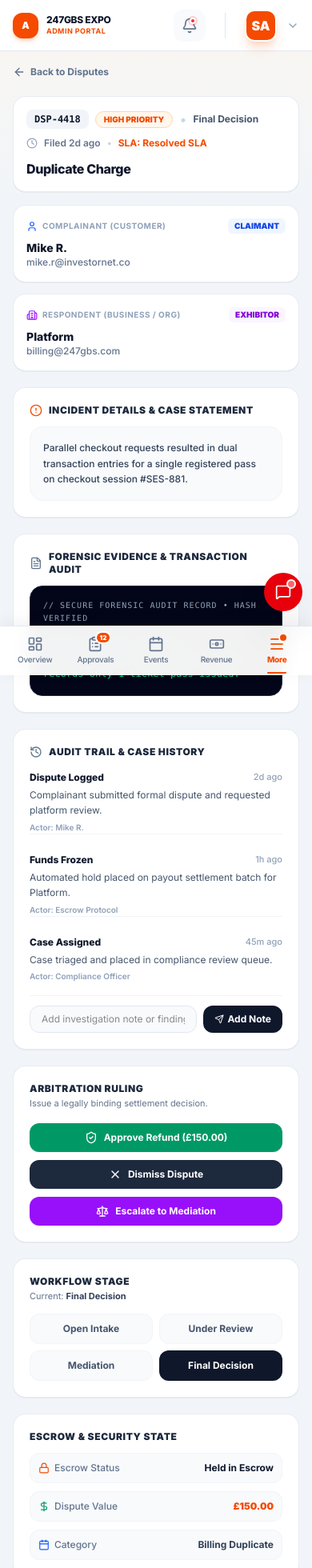
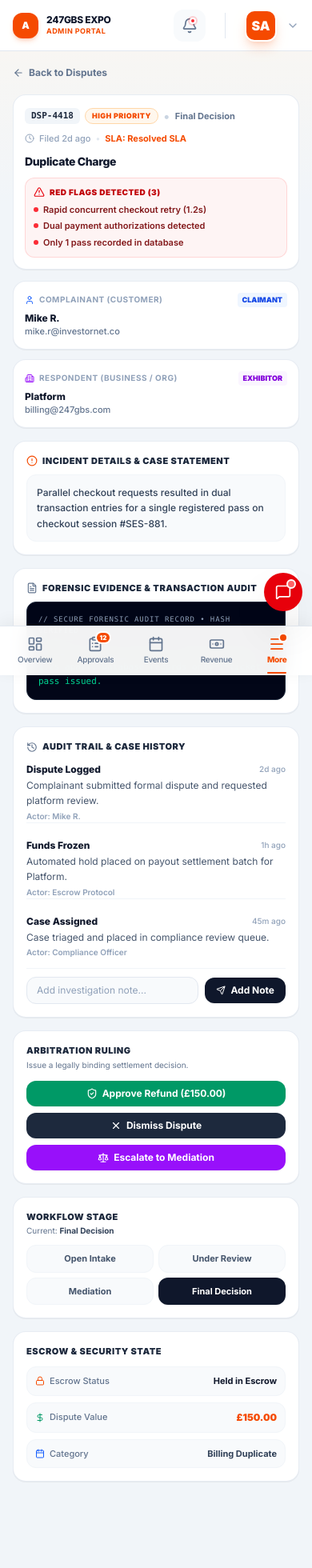
Before and after one commit to Synergyfy/247GBS-Expo, a Next.js app: page /dashboard/admin/disputes/DSP-4418 in a window 390 px wide. Shown: the top 1960 px of the page at 80% size. Built offline with nearby package versions, Linux system fonts and the light colour scheme.

Commit message:
style(admin): add red flags section and compact mobile typography in dispute review

```diff
--- a/src/app/dashboard/admin/disputes/[id]/page.tsx
+++ b/src/app/dashboard/admin/disputes/[id]/page.tsx
@@ -16,6 +16,7 @@ import {
   X,
   CheckCircle2,
   AlertCircle,
+  AlertTriangle,
   History,
   Send,
   Lock,
@@ -141,7 +142,7 @@ export default function DisputeDetailPage() {
   const currentStageObj = STAGES.find((s) => s.id === dispute.status);
 
   return (
-    <div className="max-w-6xl mx-auto space-y-4 sm:space-y-6 pb-24 lg:pb-12 relative">
+    <div className="max-w-6xl mx-auto space-y-3.5 sm:space-y-5 pb-24 lg:pb-12 relative">
       {/* Toast Notification — Smooth Slide-in */}
       <AnimatePresence>
         {toastMessage && (
@@ -173,20 +174,20 @@ export default function DisputeDetailPage() {
           href="/dashboard/admin/disputes"
           className="inline-flex items-center gap-1.5 text-xs font-bold text-slate-500 hover:text-orange-600 transition-colors group cursor-pointer"
         >
-          <ArrowLeft className="w-4 h-4 group-hover:-translate-x-0.5 transition-transform" />
+          <ArrowLeft className="w-3.5 h-3.5 group-hover:-translate-x-0.5 transition-transform" />
           <span>Back to Disputes</span>
         </Link>
       </div>
 
       {/* Main Header */}
-      <div className="bg-white p-4 sm:p-6 rounded-2xl sm:rounded-3xl border border-slate-200/80 shadow-2xs space-y-3">
-        <div className="flex flex-wrap items-center justify-between gap-2.5">
-          <div className="flex items-center gap-2">
-            <span className="font-mono text-xs sm:text-sm font-black bg-slate-100 text-slate-900 px-2.5 py-1 rounded-lg">
+      <div className="bg-white p-3.5 sm:p-5 rounded-2xl sm:rounded-3xl border border-slate-200/80 shadow-2xs space-y-2.5">
+        <div className="flex flex-wrap items-center justify-between gap-2">
+          <div className="flex flex-wrap items-center gap-1.5 sm:gap-2">
+            <span className="font-mono text-[11px] sm:text-xs font-black bg-slate-100 text-slate-800 px-2 py-0.5 rounded-md">
               {dispute.id}
             </span>
             <span
-              className={`text-[10px] sm:text-[11px] font-black uppercase px-2.5 py-0.5 rounded-full ${
+              className={`text-[9px] sm:text-[10px] font-black uppercase tracking-wider px-2 py-0.5 rounded-full ${
                 dispute.priority === "CRITICAL"
                   ? "bg-red-50 text-red-600 border border-red-200"
                   : dispute.priority === "HIGH"
@@ -197,86 +198,104 @@ export default function DisputeDetailPage() {
               {dispute.priority} PRIORITY
             </span>
             <span className="text-slate-300">•</span>
-            <span className="text-xs font-bold text-slate-600">
+            <span className="text-[11px] sm:text-xs font-bold text-slate-500">
               {currentStageObj?.label}
             </span>
           </div>
 
-          <div className="flex items-center gap-2 text-xs text-slate-500 font-semibold">
-            <Clock className="w-3.5 h-3.5 text-slate-400" />
+          <div className="flex items-center gap-1.5 text-[11px] text-slate-400 font-medium">
+            <Clock className="w-3 h-3 text-slate-400 shrink-0" />
             <span>Filed {dispute.date}</span>
             {dispute.sla && (
               <>
-                <span className="text-slate-300">•</span>
+                <span className="text-slate-200">•</span>
                 <span className="text-orange-600 font-bold">SLA: {dispute.sla}</span>
               </>
             )}
           </div>
         </div>
 
-        <h1 className="text-base sm:text-xl font-extrabold text-slate-900 tracking-tight">
+        <h1 className="text-sm sm:text-base font-extrabold text-slate-900 tracking-tight">
           {dispute.subject}
         </h1>
+
+        {/* Red Flags / Risk Indicators */}
+        {dispute.redFlags && dispute.redFlags.length > 0 && (
+          <div className="bg-red-50/80 border border-red-200/70 rounded-xl p-2.5 sm:p-3 space-y-1.5">
+            <div className="flex items-center gap-1.5 text-red-700 font-black text-[10px] sm:text-[11px] uppercase tracking-wider">
+              <AlertTriangle className="w-3.5 h-3.5 text-red-600 shrink-0" />
+              <span>Red Flags Detected ({dispute.redFlags.length})</span>
+            </div>
+            <div className="grid grid-cols-1 sm:grid-cols-2 gap-1 text-[11px] text-red-900 font-semibold">
+              {dispute.redFlags.map((flag, idx) => (
+                <div key={idx} className="flex items-center gap-1.5">
+                  <span className="w-1.5 h-1.5 rounded-full bg-red-500 shrink-0" />
+                  <span className="truncate">{flag}</span>
+                </div>
+              ))}
+            </div>
+          </div>
+        )}
       </div>
 
       {/* Layout Grid */}
-      <div className="grid grid-cols-1 lg:grid-cols-3 gap-5">
+      <div className="grid grid-cols-1 lg:grid-cols-3 gap-4 sm:gap-5">
         {/* Left Column (2 Cols): Case Information & Evidence */}
-        <div className="lg:col-span-2 space-y-5">
+        <div className="lg:col-span-2 space-y-4">
           {/* Parties Grid */}
-          <div className="grid grid-cols-1 sm:grid-cols-2 gap-3.5">
+          <div className="grid grid-cols-1 sm:grid-cols-2 gap-3">
             {/* Complainant */}
-            <div className="bg-white p-4 rounded-2xl border border-slate-200/80 shadow-2xs space-y-2">
+            <div className="bg-white p-3.5 rounded-2xl border border-slate-200/80 shadow-2xs space-y-1.5">
               <div className="flex items-center justify-between">
                 <span className="text-[10px] font-bold text-slate-400 uppercase tracking-wider flex items-center gap-1.5">
-                  <User className="w-3.5 h-3.5 text-blue-600" /> Complainant (Customer)
+                  <User className="w-3 h-3 text-blue-600" /> Complainant (Customer)
                 </span>
-                <span className="text-[10px] font-black uppercase bg-blue-50 text-blue-700 px-2 py-0.5 rounded-md">
+                <span className="text-[9px] font-black uppercase bg-blue-50 text-blue-700 px-1.5 py-0.5 rounded">
                   Claimant
                 </span>
               </div>
               <div>
-                <p className="font-extrabold text-slate-900 text-sm">{dispute.complainant}</p>
-                <p className="text-xs text-slate-500 font-medium">{dispute.complainantEmail}</p>
+                <p className="font-extrabold text-slate-900 text-xs sm:text-sm">{dispute.complainant}</p>
+                <p className="text-[11px] text-slate-500 font-medium">{dispute.complainantEmail}</p>
               </div>
             </div>
 
             {/* Respondent */}
-            <div className="bg-white p-4 rounded-2xl border border-slate-200/80 shadow-2xs space-y-2">
+            <div className="bg-white p-3.5 rounded-2xl border border-slate-200/80 shadow-2xs space-y-1.5">
               <div className="flex items-center justify-between">
                 <span className="text-[10px] font-bold text-slate-400 uppercase tracking-wider flex items-center gap-1.5">
-                  <Building2 className="w-3.5 h-3.5 text-purple-600" /> Respondent (Business / Org)
+                  <Building2 className="w-3 h-3 text-purple-600" /> Respondent (Business / Org)
                 </span>
-                <span className="text-[10px] font-black uppercase bg-purple-50 text-purple-700 px-2 py-0.5 rounded-md">
+                <span className="text-[9px] font-black uppercase bg-purple-50 text-purple-700 px-1.5 py-0.5 rounded">
                   Exhibitor
                 </span>
               </div>
               <div>
-                <p className="font-extrabold text-slate-900 text-sm">{dispute.respondent}</p>
-                <p className="text-xs text-slate-500 font-medium">{dispute.respondentEmail}</p>
+                <p className="font-extrabold text-slate-900 text-xs sm:text-sm">{dispute.respondent}</p>
+                <p className="text-[11px] text-slate-500 font-medium">{dispute.respondentEmail}</p>
               </div>
             </div>
           </div>
 
           {/* Incident Description */}
-          <div className="bg-white p-5 rounded-2xl sm:rounded-3xl border border-slate-200/80 shadow-2xs space-y-3">
-            <h3 className="text-xs font-black uppercase tracking-wider text-slate-800 flex items-center gap-2">
-              <AlertCircle className="w-4 h-4 text-orange-600" />
+          <div className="bg-white p-4 rounded-2xl sm:rounded-3xl border border-slate-200/80 shadow-2xs space-y-2">
+            <h3 className="text-[11px] font-black uppercase tracking-wider text-slate-800 flex items-center gap-1.5">
+              <AlertCircle className="w-3.5 h-3.5 text-orange-600" />
               <span>Incident Details & Case Statement</span>
             </h3>
-            <p className="text-xs sm:text-sm text-slate-700 leading-relaxed font-medium bg-slate-50 p-4 rounded-2xl border border-slate-100">
+            <p className="text-xs text-slate-700 leading-relaxed font-medium bg-slate-50 p-3 rounded-xl border border-slate-100">
               {dispute.details}
             </p>
           </div>
 
           {/* Forensic Evidence & Audit Record */}
-          <div className="bg-white p-5 rounded-2xl sm:rounded-3xl border border-slate-200/80 shadow-2xs space-y-3">
-            <h3 className="text-xs font-black uppercase tracking-wider text-slate-800 flex items-center gap-2">
-              <FileText className="w-4 h-4 text-slate-500" />
+          <div className="bg-white p-4 rounded-2xl sm:rounded-3xl border border-slate-200/80 shadow-2xs space-y-2">
+            <h3 className="text-[11px] font-black uppercase tracking-wider text-slate-800 flex items-center gap-1.5">
+              <FileText className="w-3.5 h-3.5 text-slate-500" />
               <span>Forensic Evidence & Transaction Audit</span>
             </h3>
-            <div className="bg-slate-950 text-emerald-400 font-mono text-xs p-4 rounded-2xl leading-relaxed overflow-x-auto shadow-inner border border-slate-800">
-              <div className="text-slate-400 text-[10px] mb-2 uppercase tracking-widest pb-1 border-b border-slate-800">
+            <div className="bg-slate-950 text-emerald-400 font-mono text-[11px] p-3.5 rounded-xl leading-relaxed overflow-x-auto shadow-inner border border-slate-800">
+              <div className="text-slate-400 text-[9px] mb-1.5 uppercase tracking-widest pb-1 border-b border-slate-800">
                 // SECURE FORENSIC AUDIT RECORD • HASH VERIFIED
               </div>
               {dispute.evidence}
@@ -284,18 +303,18 @@ export default function DisputeDetailPage() {
           </div>
 
           {/* Audit History & Investigation Timeline */}
-          <div className="bg-white p-5 rounded-2xl sm:rounded-3xl border border-slate-200/80 shadow-2xs space-y-4">
-            <h3 className="text-xs font-black uppercase tracking-wider text-slate-800 flex items-center gap-2">
-              <History className="w-4 h-4 text-slate-500" />
+          <div className="bg-white p-4 rounded-2xl sm:rounded-3xl border border-slate-200/80 shadow-2xs space-y-3">
+            <h3 className="text-[11px] font-black uppercase tracking-wider text-slate-800 flex items-center gap-1.5">
+              <History className="w-3.5 h-3.5 text-slate-500" />
               <span>Audit Trail & Case History</span>
             </h3>
 
-            <div className="space-y-3 divide-y divide-slate-100">
+            <div className="space-y-2.5 divide-y divide-slate-100">
               {timeline.map((item, idx) => (
-                <div key={idx} className="pt-3 first:pt-0 space-y-1">
+                <div key={idx} className="pt-2.5 first:pt-0 space-y-0.5">
                   <div className="flex items-center justify-between text-xs">
                     <span className="font-extrabold text-slate-900">{item.action}</span>
-                    <span className="text-[11px] text-slate-400 font-medium">{item.time}</span>
+                    <span className="text-[10px] text-slate-400 font-medium">{item.time}</span>
                   </div>
                   <p className="text-xs text-slate-600 leading-relaxed">{item.desc}</p>
                   <p className="text-[10px] text-slate-400 font-semibold">Actor: {item.actor}</p>
@@ -303,20 +322,20 @@ export default function DisputeDetailPage() {
               ))}
             </div>
 
-            {/* Add investigation note */}
-            <form onSubmit={handleAddNote} className="pt-3 border-t border-slate-100 flex gap-2">
+            {/* Add investigation note — Fixed wrap on mobile */}
+            <form onSubmit={handleAddNote} className="pt-2.5 border-t border-slate-100 flex items-center gap-2">
               <input
                 type="text"
-                placeholder="Add investigation note or finding..."
+                placeholder="Add investigation note..."
                 value={internalNote}
                 onChange={(e) => setInternalNote(e.target.value)}
-                className="flex-1 px-3.5 py-2 text-xs bg-slate-50 border border-slate-200 rounded-xl outline-none focus:border-orange-500"
+                className="flex-1 min-w-0 px-3 py-2 text-xs bg-slate-50 border border-slate-200 rounded-xl outline-none focus:border-orange-500 placeholder:text-slate-400"
               />
               <button
                 type="submit"
-                className="px-3.5 py-2 bg-slate-900 text-white rounded-xl text-xs font-bold hover:bg-orange-600 transition-colors inline-flex items-center gap-1 cursor-pointer"
+                className="whitespace-nowrap shrink-0 px-3.5 py-2 bg-slate-900 text-white rounded-xl text-xs font-bold hover:bg-orange-600 transition-colors inline-flex items-center gap-1.5 cursor-pointer shadow-xs"
               >
-                <Send className="w-3 h-3" />
+                <Send className="w-3 h-3 shrink-0" />
                 <span>Add Note</span>
               </button>
             </form>
@@ -324,60 +343,60 @@ export default function DisputeDetailPage() {
         </div>
 
         {/* Right Column (1 Col): Ruling Actions & Workflow Stage */}
-        <div className="space-y-5">
+        <div className="space-y-4">
           {/* Ruling Actions */}
-          <div className="bg-white p-5 rounded-2xl sm:rounded-3xl border border-slate-200/80 shadow-2xs space-y-4">
+          <div className="bg-white p-4 rounded-2xl sm:rounded-3xl border border-slate-200/80 shadow-2xs space-y-3">
             <div>
-              <h3 className="text-xs font-black uppercase tracking-wider text-slate-800">
+              <h3 className="text-[11px] font-black uppercase tracking-wider text-slate-800">
                 Arbitration Ruling
               </h3>
-              <p className="text-[11px] text-slate-500 mt-0.5">
+              <p className="text-[10px] text-slate-500 mt-0.5">
                 Issue a legally binding settlement decision.
               </p>
             </div>
 
-            <div className="space-y-2.5">
+            <div className="space-y-2">
               <button
                 type="button"
                 onClick={handleApproveRefund}
-                className="w-full py-2.5 px-3 bg-emerald-600 hover:bg-emerald-700 text-white rounded-xl text-xs font-bold transition-all flex items-center justify-center gap-2 cursor-pointer shadow-xs"
+                className="w-full py-2 px-3 bg-emerald-600 hover:bg-emerald-700 text-white rounded-xl text-xs font-bold transition-all flex items-center justify-center gap-1.5 cursor-pointer shadow-xs"
               >
-                <ShieldCheck className="w-4 h-4" />
+                <ShieldCheck className="w-3.5 h-3.5" />
                 <span>Approve Refund ({dispute.amount})</span>
               </button>
 
               <button
                 type="button"
                 onClick={handleDismissDispute}
-                className="w-full py-2.5 px-3 bg-slate-800 hover:bg-slate-900 text-white rounded-xl text-xs font-bold transition-all flex items-center justify-center gap-2 cursor-pointer shadow-xs"
+                className="w-full py-2 px-3 bg-slate-800 hover:bg-slate-900 text-white rounded-xl text-xs font-bold transition-all flex items-center justify-center gap-1.5 cursor-pointer shadow-xs"
               >
-                <X className="w-4 h-4" />
+                <X className="w-3.5 h-3.5" />
                 <span>Dismiss Dispute</span>
               </button>
 
               <button
                 type="button"
                 onClick={handleEscalateMediation}
-                className="w-full py-2.5 px-3 bg-purple-600 hover:bg-purple-700 text-white rounded-xl text-xs font-bold transition-all flex items-center justify-center gap-2 cursor-pointer shadow-xs"
+                className="w-full py-2 px-3 bg-purple-600 hover:bg-purple-700 text-white rounded-xl text-xs font-bold transition-all flex items-center justify-center gap-1.5 cursor-pointer shadow-xs"
               >
-                <Scale className="w-4 h-4" />
+                <Scale className="w-3.5 h-3.5" />
                 <span>Escalate to Mediation</span>
               </button>
             </div>
           </div>
 
           {/* Workflow Stage Advancement */}
-          <div className="bg-white p-5 rounded-2xl sm:rounded-3xl border border-slate-200/80 shadow-2xs space-y-3.5">
+          <div className="bg-white p-4 rounded-2xl sm:rounded-3xl border border-slate-200/80 shadow-2xs space-y-2.5">
             <div>
-              <h3 className="text-xs font-black uppercase tracking-wider text-slate-800">
+              <h3 className="text-[11px] font-black uppercase tracking-wider text-slate-800">
                 Workflow Stage
               </h3>
-              <p className="text-[11px] text-slate-500 mt-0.5">
+              <p className="text-[10px] text-slate-500 mt-0.5">
                 Current: <span className="font-bold text-slate-700">{currentStageObj?.label}</span>
               </p>
             </div>
 
-            <div className="grid grid-cols-2 gap-2">
+            <div className="grid grid-cols-2 gap-1.5">
               {STAGES.map((stg) => {
                 const isActive = dispute.status === stg.id;
                 return (
@@ -385,7 +404,7 @@ export default function DisputeDetailPage() {
                     key={stg.id}
                     type="button"
                     onClick={() => handleUpdateStage(stg.id)}
-                    className={`p-2.5 rounded-xl text-xs font-bold text-center transition-all cursor-pointer ${
+                    className={`py-2 px-2 rounded-xl text-[11px] font-bold text-center transition-all cursor-pointer ${
                       isActive
                         ? "bg-slate-900 text-white shadow-xs"
                         : "bg-slate-50 hover:bg-slate-100 text-slate-600 border border-slate-100"
@@ -399,31 +418,31 @@ export default function DisputeDetailPage() {
           </div>
 
           {/* Financial & Security Overview */}
-          <div className="bg-white p-5 rounded-2xl sm:rounded-3xl border border-slate-200/80 shadow-2xs space-y-3">
-            <h3 className="text-xs font-black uppercase tracking-wider text-slate-800">
+          <div className="bg-white p-4 rounded-2xl sm:rounded-3xl border border-slate-200/80 shadow-2xs space-y-2.5">
+            <h3 className="text-[11px] font-black uppercase tracking-wider text-slate-800">
               Escrow & Security State
             </h3>
 
-            <div className="space-y-2.5 text-xs">
+            <div className="space-y-2 text-xs">
               <div className="flex items-center justify-between p-2.5 bg-slate-50 rounded-xl border border-slate-100">
-                <span className="text-slate-500 font-medium flex items-center gap-1.5">
-                  <Lock className="w-3.5 h-3.5 text-orange-600" /> Escrow Status
+                <span className="text-slate-500 font-medium flex items-center gap-1.5 text-[11px]">
+                  <Lock className="w-3 h-3 text-orange-600" /> Escrow Status
                 </span>
-                <span className="font-bold text-slate-900">Held in Escrow</span>
+                <span className="font-bold text-slate-900 text-[11px]">Held in Escrow</span>
               </div>
 
               <div className="flex items-center justify-between p-2.5 bg-slate-50 rounded-xl border border-slate-100">
-                <span className="text-slate-500 font-medium flex items-center gap-1.5">
-                  <DollarSign className="w-3.5 h-3.5 text-emerald-600" /> Dispute Value
+                <span className="text-slate-500 font-medium flex items-center gap-1.5 text-[11px]">
+                  <DollarSign className="w-3 h-3 text-emerald-600" /> Dispute Value
                 </span>
-                <span className="font-black text-orange-600">{dispute.amount}</span>
+                <span className="font-black text-orange-600 text-xs">{dispute.amount}</span>
               </div>
 
               <div className="flex items-center justify-between p-2.5 bg-slate-50 rounded-xl border border-slate-100">
-                <span className="text-slate-500 font-medium flex items-center gap-1.5">
-                  <Calendar className="w-3.5 h-3.5 text-blue-600" /> Category
+                <span className="text-slate-500 font-medium flex items-center gap-1.5 text-[11px]">
+                  <Calendar className="w-3 h-3 text-blue-600" /> Category
                 </span>
-                <span className="font-bold text-slate-700">{dispute.category || "General"}</span>
+                <span className="font-bold text-slate-700 text-[11px]">{dispute.category || "General"}</span>
               </div>
             </div>
           </div>
--- a/src/app/dashboard/admin/disputes/data.ts
+++ b/src/app/dashboard/admin/disputes/data.ts
@@ -13,6 +13,7 @@ export interface Dispute {
   evidence: string;
   category?: string;
   sla?: string;
+  redFlags?: string[];
 }
 
 export const INITIAL_DISPUTES: Dispute[] = [
@@ -29,6 +30,11 @@ export const INITIAL_DISPUTES: Dispute[] = [
     amount: "£299.00",
     category: "Ticket Refund",
     sla: "46h remaining",
+    redFlags: [
+      "Event rescheduled < 24h prior to start",
+      "Voucher offered instead of required refund",
+      "Escrow SLA freeze active"
+    ],
     details:
       "Organizer postponed flagship event 24h before commencement. Attendee is requesting an immediate cash refund per platform escrow rules.",
     evidence:
@@ -47,6 +53,11 @@ export const INITIAL_DISPUTES: Dispute[] = [
     amount: "£50.00",
     category: "Ticketing & Delivery",
     sla: "19h remaining",
+    redFlags: [
+      "Gateway settled but webhook sync failed",
+      "Pass token generation exception in ticket vault",
+      "Missing QR token in attendee wallet"
+    ],
     details:
       "Payment went through gateway successfully, but barcode token was not minted into the attendee's ticket vault due to webhook timeout.",
     evidence:
@@ -65,6 +76,11 @@ export const INITIAL_DISPUTES: Dispute[] = [
     amount: "N/A",
     category: "Exhibitor Conduct",
     sla: "6h remaining",
+    redFlags: [
+      "Unverified ISO credential claim",
+      "Zero records found in national registry",
+      "Prior compliance warning logged"
+    ],
     details:
       "Exhibitor promoted uncertified green technology claiming official ISO verification. Compliance team flagged the booth for misleading claims.",
     evidence:
@@ -83,6 +99,11 @@ export const INITIAL_DISPUTES: Dispute[] = [
     amount: "£150.00",
     category: "Billing Duplicate",
     sla: "Resolved SLA",
+    redFlags: [
+      "Rapid concurrent checkout retry (1.2s)",
+      "Dual payment authorizations detected",
+      "Only 1 pass recorded in database"
+    ],
     details:
       "Parallel checkout requests resulted in dual transaction entries for a single registered pass on checkout session #SES-881.",
     evidence:
```
Also changed, not shown: src/app/dashboard/admin/disputes/page.tsx (+23 -8 lines).
